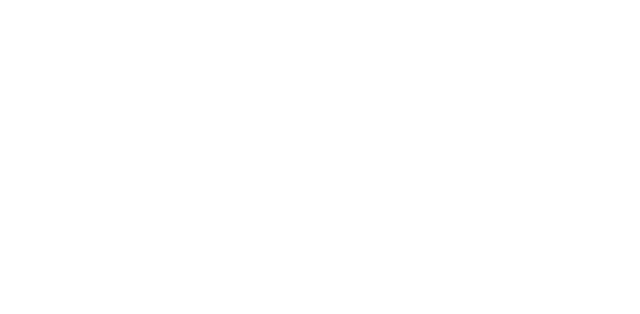
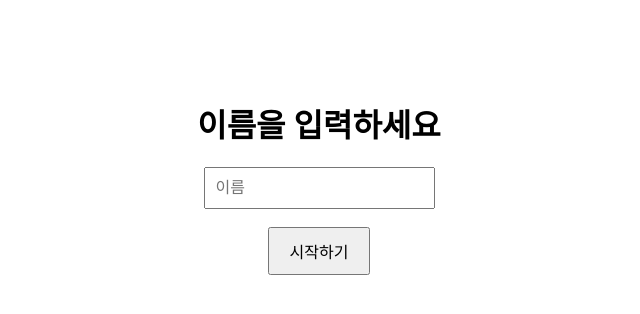
Before and after one commit to codeiwan/color_voice, a React (Vite) app: page / in a window 1280 px wide. Before the commit this address had no page. Shown: the top 314 px of the page, without its empty margins (321-961 px from the left). Built offline with nearby package versions, Linux system fonts and the light colour scheme.

Commit message:
Home 생성

```diff
--- a/src/App.jsx
+++ b/src/App.jsx
@@ -1,15 +1,13 @@
-import Listening from './components/Listening'
 import { BrowserRouter as Router, Routes, Route } from 'react-router-dom';
+import Home from './pages/Home';
 
 function App() {
   return (
-    <>
-      <Router>
-        <Routes>
-          <Route path="/listen" element={<Listening />} />
-        </Routes>
-      </Router>
-    </>
+    <Router>
+      <Routes>
+        <Route path="/" element={<Home />} />
+      </Routes>
+    </Router>
   )
 }
 
--- a/src/components/Listening.jsx
+++ /dev/null
@@ -1,11 +0,0 @@
-import React from 'react';
-
-const Listening = () => {
-  return (
-    <div>
-      <h1>호랑이</h1>
-    </div>
-  );
-};
-
-export default Listening;
--- /dev/null
+++ b/src/pages/Home.jsx
@@ -0,0 +1,36 @@
+import React, { useState } from 'react';
+import { useNavigate } from 'react-router-dom';
+
+const Home = () => {
+  const [name, setName] = useState('');
+  const navigate = useNavigate();
+
+  const handleStart = () => {
+    if (name.trim()) {
+      // 나중에 name을 상태관리 등으로 넘길 수 있음
+      navigate('/listen');
+    }
+  };
+
+  return (
+    <div style={{ textAlign: 'center', marginTop: '100px' }}>
+      <h1>이름을 입력하세요</h1>
+      <input
+        type="text"
+        placeholder="이름"
+        value={name}
+        onChange={(e) => setName(e.target.value)}
+        style={{ padding: '10px', fontSize: '16px' }}
+      />
+      <br /><br />
+        <button
+          onClick={handleStart}
+          style={{ padding: '10px 20px', fontSize: '16px' }}
+        >
+        시작하기
+      </button>
+    </div>
+  );
+};
+
+export default Home;
```
Also changed, not shown: 1 other file (tests, documents, lock files or other folders).
